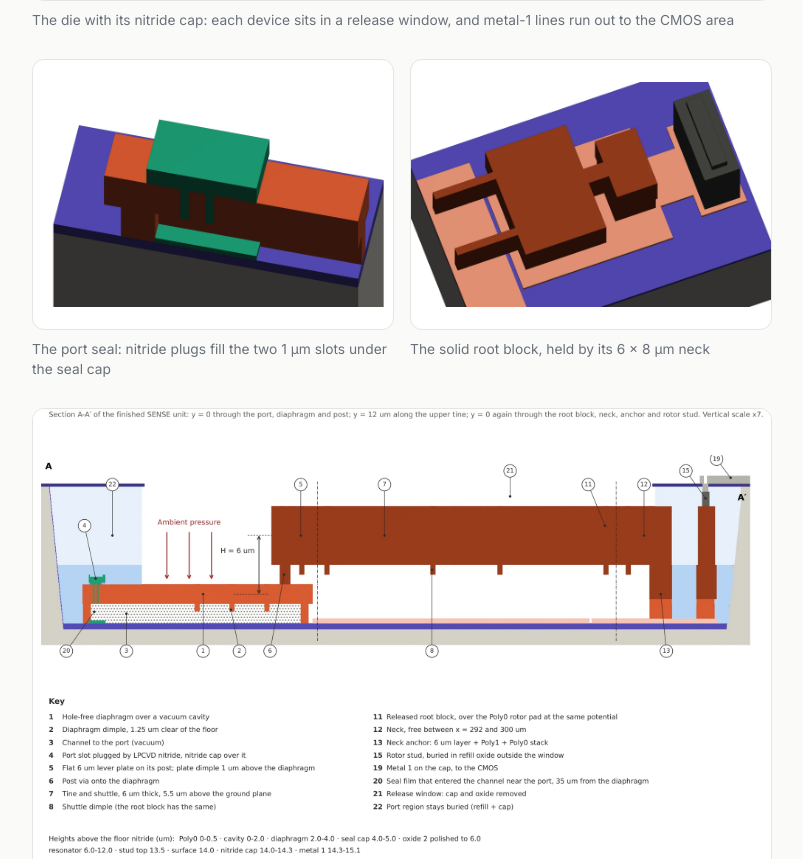
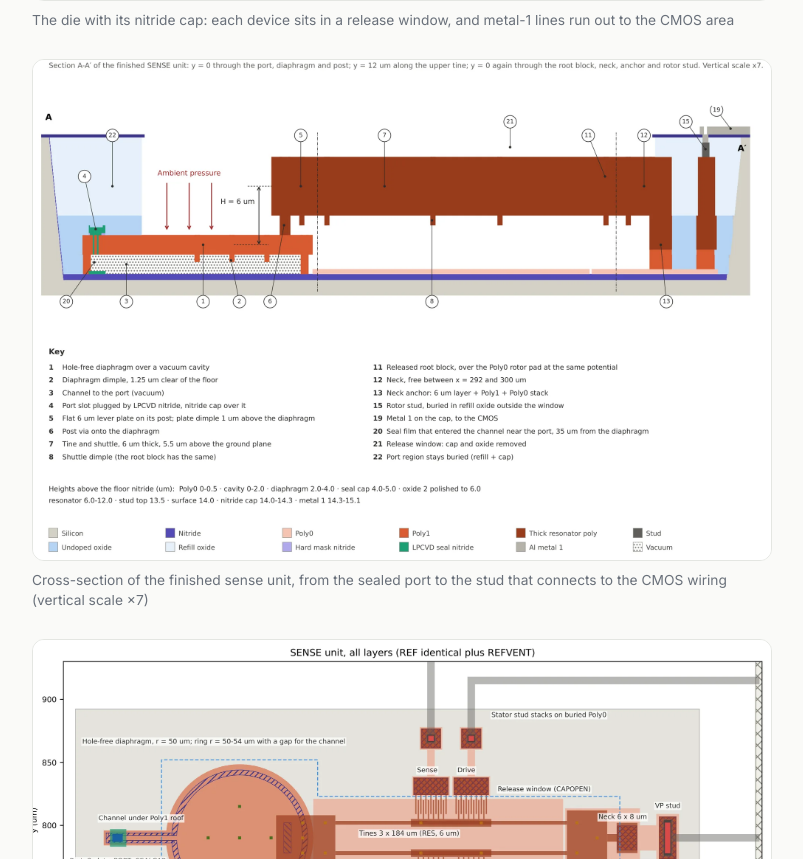
Before and after one commit to josiahdlo/josiahdlo.github.io, a plain HTML site: page projects/mems-pressure-sensor.html in a window 1280 px wide. Shown: the part 4019-4878 px from the top of the page, without its empty margins (306-1109 px from the left). Drawn offline with Linux system fonts and the light colour scheme.

Commit message:
Remove the port-seal and root-block close-ups from the MEMS page
Co-Authored-By: Claude Opus 5.5 <noreply@anthropic.com>

```diff
--- a/projects/mems-pressure-sensor.html
+++ b/projects/mems-pressure-sensor.html
@@ -133,16 +133,6 @@
               <a href="../assets/img/mems/final-die-cap.webp" data-zoom><img src="../assets/img/mems/final-die-cap.webp" width="1602" height="845" alt="CAD of the final die with its nitride cap in place: each tuning fork sits in a release window, and metal-1 lines run across the cap" loading="lazy"></a>
               <figcaption>The die with its nitride cap: each device sits in a release window, and metal-1 lines run out to the CMOS area</figcaption>
             </figure>
-            <div class="fig-row">
-              <figure class="fig">
-                <a href="../assets/img/mems/v42-port-seal.webp" data-zoom><img src="../assets/img/mems/v42-port-seal.webp" width="1600" height="1000" alt="Close-up render of the port seal: nitride plugs filling two slots in the polysilicon channel roof, under a nitride seal cap" loading="lazy"></a>
-                <figcaption>The port seal: nitride plugs fill the two 1 µm slots under the seal cap</figcaption>
-              </figure>
-              <figure class="fig">
-                <a href="../assets/img/mems/v42-root-neck.webp" data-zoom><img src="../assets/img/mems/v42-root-neck.webp" width="1600" height="1000" alt="Close-up render of the solid root block joined to the tines and held by a short neck on its anchor" loading="lazy"></a>
-                <figcaption>The solid root block, held by its 6 × 8 µm neck</figcaption>
-              </figure>
-            </div>
             <figure class="fig">
               <a href="../assets/img/mems/v42-section.webp" data-zoom><img src="../assets/img/mems/v42-section.webp" width="2000" height="1356" alt="Labeled cross-section of the finished sense unit: hole-free diaphragm over a vacuum cavity, the sealed port, the 6 µm lever plate and tine, the root block and neck, and the rotor stud up to metal 1" loading="lazy"></a>
               <figcaption>Cross-section of the finished sense unit, from the sealed port to the stud that connects to the CMOS wiring (vertical scale ×7)</figcaption>
```
Also changed, not shown: assets/img/mems/v42-port-seal.webp (deleted), assets/img/mems/v42-root-neck.webp (deleted).
